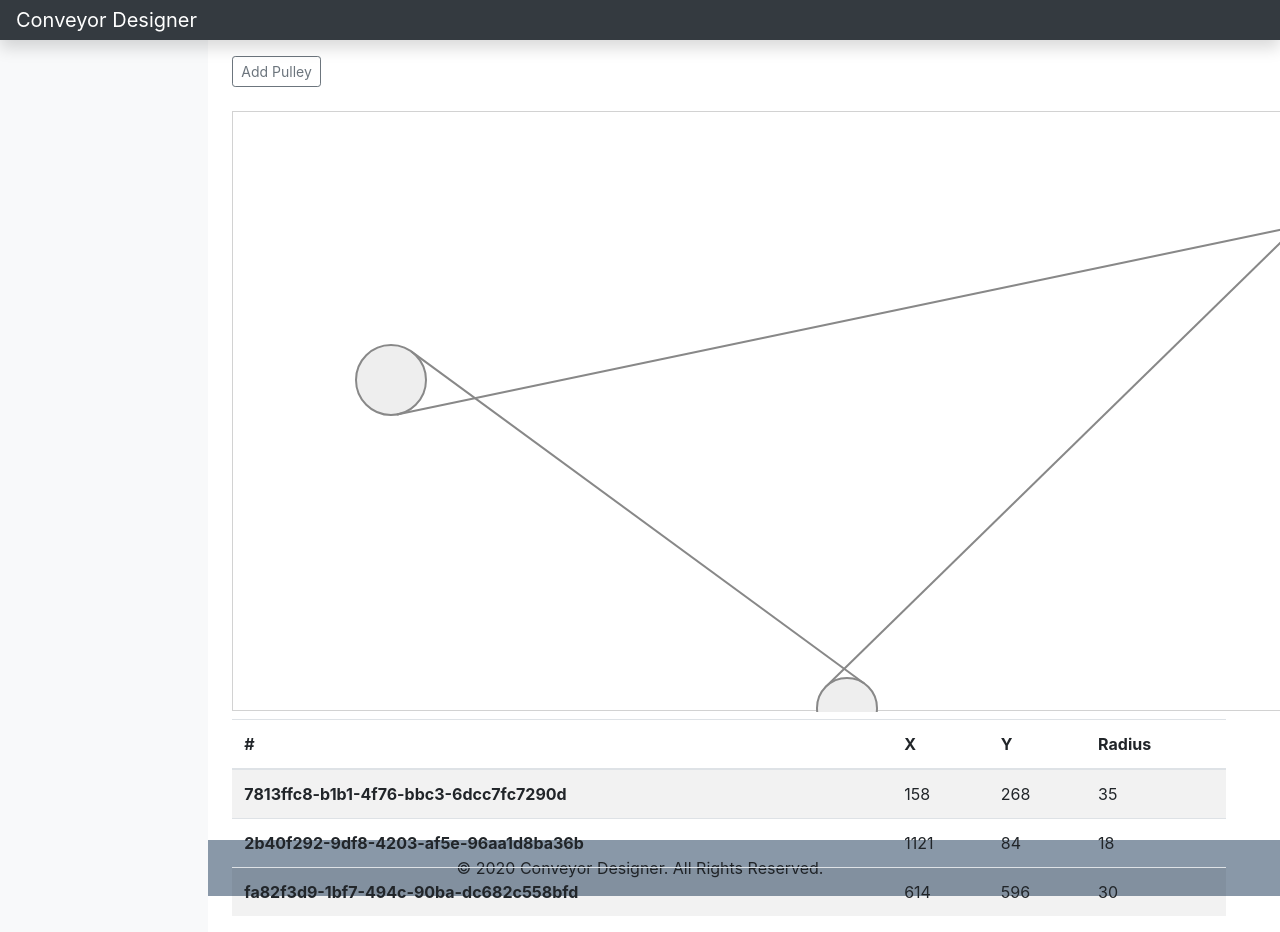
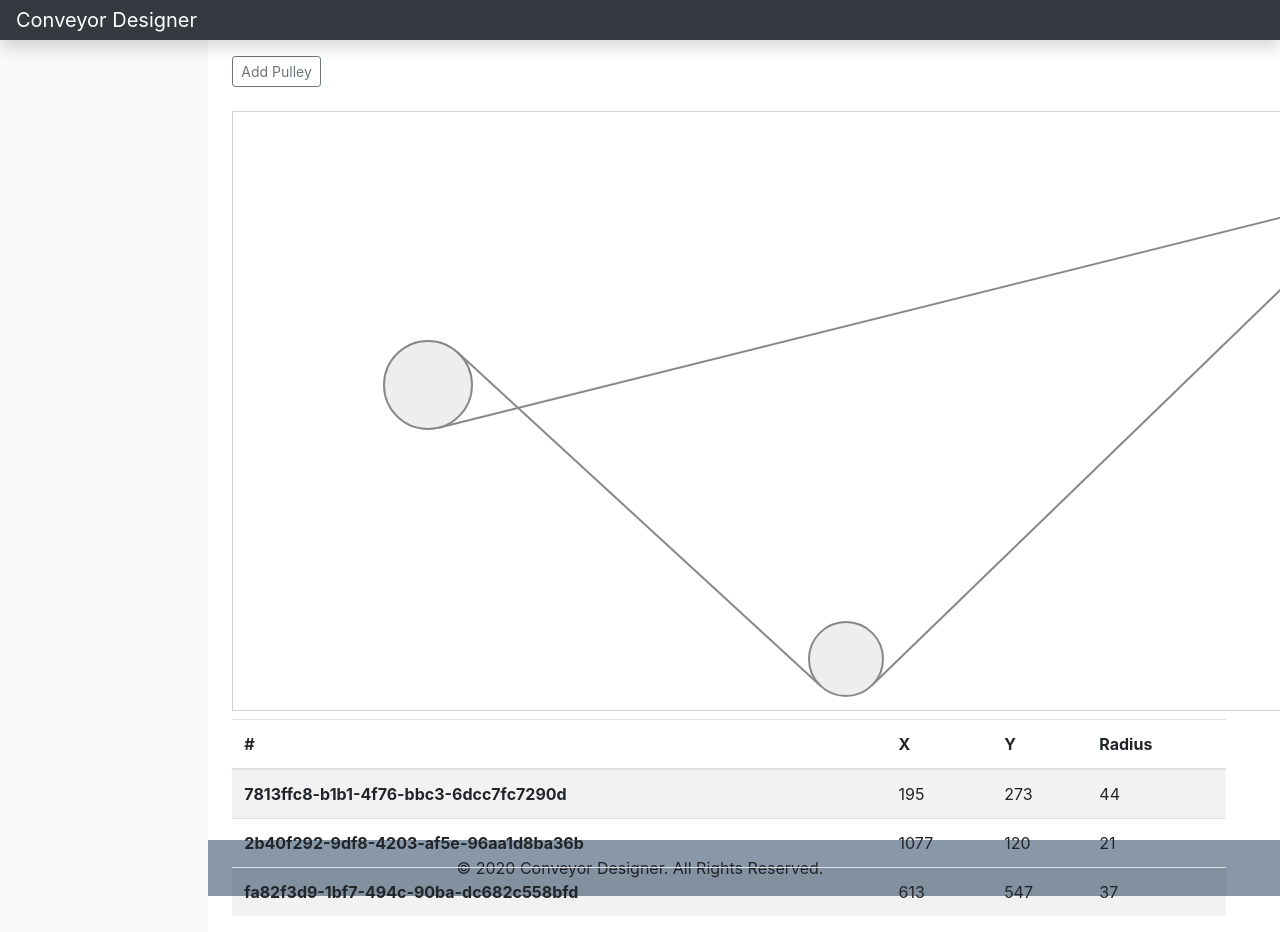
Before and after one commit to cbarsony/conveyor, a React (Create React App) app: page / in a window 1280 px wide. Shown: the top 932 px of the page. Built offline with nearby package versions, Linux system fonts and the light colour scheme.

Commit message:
fix radius change bug

```diff
--- a/src/App.js
+++ b/src/App.js
@@ -16,10 +16,10 @@ export const ROTATION = {
 export const App = () => {
   const [pulleys, setPulleys] = React.useState(_.range(3).map(n => ({
     id: uuid(),
-    x: Math.round(Math.random() * 1200),
-    y: Math.round(Math.random() * 600),
-    radius: Math.round(Math.random() * 30 + 10),
-    rotation: Math.random() > 1 ? ROTATION.CLOCKWISE : ROTATION.ANTICLOCKWISE,
+    x: Math.round(Math.random() * 1100 + 50),
+    y: Math.round(Math.random() * 500 + 50),
+    radius: Math.round(Math.random() * 40 + 10),
+    rotation: Math.random() > 0.5 ? ROTATION.CLOCKWISE : ROTATION.ANTICLOCKWISE,
   })))
   const [dropItem, setDropItem] = React.useState(null)
   const [selectedPulleyId, setSelectedPulleyId] = React.useState(null)
@@ -62,10 +62,10 @@ export const App = () => {
                           const pulley = stage.findOne(`#${selectedPulleyId}`)
                           const pulleyPosition = pulley.getPosition()
 
-                          const nextPulley = stage.findOne(`#${pulley.attrs.nextPulleyId}`)
+                          const nextPulley = stage.findOne(`#${pulley.attrs.data.nextPulleyId}`)
                           const nextPulleyPosition = nextPulley.getPosition()
 
-                          const prevPulley = stage.findOne(`#${pulley.attrs.prevPulleyId}`)
+                          const prevPulley = stage.findOne(`#${pulley.attrs.data.prevPulleyId}`)
                           const prevPulleyPosition = prevPulley.getPosition()
 
                           const prevLine = stage.findOne(`#belt_${prevPulley.attrs.id}`)
@@ -73,10 +73,12 @@ export const App = () => {
                             x: prevPulleyPosition.x,
                             y: prevPulleyPosition.y,
                             radius: prevPulley.getRadius(),
+                            rotation: prevPulley.attrs.data.rotation,
                           }, {
                             x: pulleyPosition.x,
                             y: pulleyPosition.y,
                             radius: pulley.getRadius(),
+                            rotation: pulley.attrs.data.rotation,
                           })
                           prevLine.setAttr('points', [prevLineTangents.start.x, prevLineTangents.start.y, prevLineTangents.end.x, prevLineTangents.end.y,])
 
@@ -85,10 +87,12 @@ export const App = () => {
                             x: pulleyPosition.x,
                             y: pulleyPosition.y,
                             radius: pulley.getRadius(),
+                            rotation: pulley.attrs.data.rotation,
                           }, {
                             x: nextPulleyPosition.x,
                             y: nextPulleyPosition.y,
                             radius: nextPulley.getRadius(),
+                            rotation: nextPulley.attrs.data.rotation,
                           })
                           nextLine.setAttr('points', [nextLineTangents.start.x, nextLineTangents.start.y, nextLineTangents.end.x, nextLineTangents.end.y,])
 
@@ -126,10 +130,10 @@ export const App = () => {
                           const pulley = stage.findOne(`#${selectedPulleyId}`)
                           const pulleyPosition = pulley.getPosition()
 
-                          const nextPulley = stage.findOne(`#${pulley.attrs.nextPulleyId}`)
+                          const nextPulley = stage.findOne(`#${pulley.attrs.data.nextPulleyId}`)
                           const nextPulleyPosition = nextPulley.getPosition()
 
-                          const prevPulley = stage.findOne(`#${pulley.attrs.prevPulleyId}`)
+                          const prevPulley = stage.findOne(`#${pulley.attrs.data.prevPulleyId}`)
                           const prevPulleyPosition = prevPulley.getPosition()
 
                           const prevLine = stage.findOne(`#belt_${prevPulley.attrs.id}`)
@@ -137,10 +141,12 @@ export const App = () => {
                             x: prevPulleyPosition.x,
                             y: prevPulleyPosition.y,
                             radius: prevPulley.getRadius(),
+                            rotation: prevPulley.attrs.data.rotation,
                           }, {
                             x: pulleyPosition.x,
                             y: pulleyPosition.y,
                             radius: pulley.getRadius(),
+                            rotation: pulley.attrs.data.rotation,
                           })
                           prevLine.setAttr('points', [prevLineTangents.start.x, prevLineTangents.start.y, prevLineTangents.end.x, prevLineTangents.end.y,])
 
@@ -149,10 +155,12 @@ export const App = () => {
                             x: pulleyPosition.x,
                             y: pulleyPosition.y,
                             radius: pulley.getRadius(),
+                            rotation: pulley.attrs.data.rotation,
                           }, {
                             x: nextPulleyPosition.x,
                             y: nextPulleyPosition.y,
                             radius: nextPulley.getRadius(),
+                            rotation: nextPulley.attrs.data.rotation,
                           })
                           nextLine.setAttr('points', [nextLineTangents.start.x, nextLineTangents.start.y, nextLineTangents.end.x, nextLineTangents.end.y,])
 
@@ -182,18 +190,16 @@ export const App = () => {
                         const value = Number(e.target.value)
                         const stage = window.Konva.stages[0]
                         stage.findOne(`#${selectedPulleyId}`).setAttr('radius', value)
-                        stage.children[0].draw()
 
-                        setPulleys(pulleys => {
-                          const pulleyIndex = pulleys.findIndex(p => p.id === selectedPulleyId)
+                        /**************/
 
                         const pulley = stage.findOne(`#${selectedPulleyId}`)
                         const pulleyPosition = pulley.getPosition()
 
-                          const nextPulley = stage.findOne(`#${pulley.attrs.nextPulleyId}`)
+                        const nextPulley = stage.findOne(`#${pulley.attrs.data.nextPulleyId}`)
                         const nextPulleyPosition = nextPulley.getPosition()
 
-                          const prevPulley = stage.findOne(`#${pulley.attrs.prevPulleyId}`)
+                        const prevPulley = stage.findOne(`#${pulley.attrs.data.prevPulleyId}`)
                         const prevPulleyPosition = prevPulley.getPosition()
 
                         const prevLine = stage.findOne(`#belt_${prevPulley.attrs.id}`)
@@ -201,10 +207,12 @@ export const App = () => {
                           x: prevPulleyPosition.x,
                           y: prevPulleyPosition.y,
                           radius: prevPulley.getRadius(),
+                          rotation: prevPulley.attrs.data.rotation,
                         }, {
                           x: pulleyPosition.x,
                           y: pulleyPosition.y,
                           radius: pulley.getRadius(),
+                          rotation: pulley.attrs.data.rotation,
                         })
                         prevLine.setAttr('points', [prevLineTangents.start.x, prevLineTangents.start.y, prevLineTangents.end.x, prevLineTangents.end.y,])
 
@@ -213,14 +221,19 @@ export const App = () => {
                           x: pulleyPosition.x,
                           y: pulleyPosition.y,
                           radius: pulley.getRadius(),
+                          rotation: pulley.attrs.data.rotation,
                         }, {
                           x: nextPulleyPosition.x,
                           y: nextPulleyPosition.y,
                           radius: nextPulley.getRadius(),
+                          rotation: nextPulley.attrs.data.rotation,
                         })
                         nextLine.setAttr('points', [nextLineTangents.start.x, nextLineTangents.start.y, nextLineTangents.end.x, nextLineTangents.end.y,])
 
-                          window.Konva.stages[0].children[0].draw()
+                        stage.children[0].draw()
+
+                        setPulleys(pulleys => {
+                          const pulleyIndex = pulleys.findIndex(p => p.id === selectedPulleyId)
 
                           return update(pulleys, {
                             [pulleyIndex]: {
@@ -321,7 +334,7 @@ export const App = () => {
             </thead>
             <tbody>
               {pulleys.map(pulley => (
-                <tr className={pulley.id === selectedPulleyId ? 'selectedPulley' : ''}>
+                <tr key={pulley.id} className={pulley.id === selectedPulleyId ? 'selectedPulley' : ''}>
                   <th scope="row">{pulley.id}</th>
                   <td>{pulley.x}</td>
                   <td>{pulley.y}</td>
--- a/src/Designer.js
+++ b/src/Designer.js
@@ -30,7 +30,6 @@ export class Designer extends React.Component {
       const dropIndicator = stage.findOne('#dropIndicator')
       const pulleys = this.props.pulleys
 
-      let closestPulley
       let smallestDistance = Number.MAX_SAFE_INTEGER
       let beltSectionMiddlePoint = {x: 0, y: 0}
 
@@ -44,7 +43,6 @@ export class Designer extends React.Component {
 
         if(distance < smallestDistance) {
           smallestDistance = distance
-          closestPulley = pulley
 
           beltSectionMiddlePoint = {
             x: (tangents.start.x + tangents.end.x) / 2,
@@ -61,15 +59,50 @@ export class Designer extends React.Component {
     }
   }
 
+  onPulleyPositionChange = ({target}) => {
+    const pulley = stage.findOne(`#${target.attrs.id}`)
+    const pulleyPosition = pulley.getPosition()
+
+    const nextPulley = stage.findOne(`#${target.attrs.data.nextPulleyId}`)
+    const nextPulleyPosition = nextPulley.getPosition()
+
+    const prevPulley = stage.findOne(`#${target.attrs.data.prevPulleyId}`)
+    const prevPulleyPosition = prevPulley.getPosition()
+
+    const prevLine = stage.findOne(`#belt_${prevPulley.attrs.id}`)
+    const prevLineTangents = getTangents({
+      x: prevPulleyPosition.x,
+      y: prevPulleyPosition.y,
+      radius: prevPulley.getRadius(),
+      rotation: prevPulley.attrs.data.rotation,
+    }, {
+      x: pulleyPosition.x,
+      y: pulleyPosition.y,
+      radius: pulley.getRadius(),
+      rotation: pulley.attrs.data.rotation,
+    })
+    prevLine.setAttr('points', [prevLineTangents.start.x, prevLineTangents.start.y, prevLineTangents.end.x, prevLineTangents.end.y,])
+
+    const nextLine = stage.findOne(`#belt_${pulley.attrs.id}`)
+    const nextLineTangents = getTangents({
+      x: pulleyPosition.x,
+      y: pulleyPosition.y,
+      radius: pulley.getRadius(),
+      rotation: pulley.attrs.data.rotation,
+    }, {
+      x: nextPulleyPosition.x,
+      y: nextPulleyPosition.y,
+      radius: nextPulley.getRadius(),
+      rotation: nextPulley.attrs.data.rotation,
+    })
+    nextLine.setAttr('points', [nextLineTangents.start.x, nextLineTangents.start.y, nextLineTangents.end.x, nextLineTangents.end.y,])
+
+    layer.draw()
+    this.props.onPulleyMove(target.attrs.id, Math.round(pulleyPosition.x), Math.round(pulleyPosition.y))
+  }
+
   componentDidMount() {
-    const {
-      pulleys,
-      selectedPulleyId,
-      setSelectedPulleyId,
-      onPulleyMove,
-      dropItem,
-      setSelectedPartIndex,
-    } = this.props
+    const {pulleys} = this.props
 
     stage = new Konva.Stage({
       container: 'Designer',
@@ -86,16 +119,6 @@ export class Designer extends React.Component {
       }
     })
 
-    /*stage.on('click', () => {
-     if(selectedPulleyId !== null) {
-     const prevSelectedPulley = stage.findOne(`#${selectedPulleyId}`)
-     prevSelectedPulley.setAttr('fill', pulleyFillColor)
-     selectedPulleyId = null
-
-     layer.draw()
-     }
-     })*/
-
     stage.on('mousemove', this.onStageMouseMove)
 
     pulleys.forEach((pulley, pulleyIndex) => {
@@ -104,8 +127,11 @@ export class Designer extends React.Component {
       const tangents = getTangents(pulley, nextPulley)
 
       const pulleyGeometry = new Konva.Circle({
-        nextPulleyId: nextPulley.id,
-        prevPulleyId: prevPulley.id,
+        data: {
+          nextPulleyId: nextPulley.id,
+          prevPulleyId: prevPulley.id,
+          rotation: pulley.rotation,
+        },
         id: pulley.id,
         x: pulley.x,
         y: pulley.y,
@@ -118,43 +144,7 @@ export class Designer extends React.Component {
 
       pulleyGeometry.on('click', this.onPulleyClick)
 
-      pulleyGeometry.on('dragend', ({target}) => {
-        const pulley = stage.findOne(`#${target.attrs.id}`)
-        const pulleyPosition = pulley.getPosition()
-
-        const nextPulley = stage.findOne(`#${target.attrs.nextPulleyId}`)
-        const nextPulleyPosition = nextPulley.getPosition()
-
-        const prevPulley = stage.findOne(`#${target.attrs.prevPulleyId}`)
-        const prevPulleyPosition = prevPulley.getPosition()
-
-        const prevLine = stage.findOne(`#belt_${prevPulley.attrs.id}`)
-        const prevLineTangents = getTangents({
-          x: prevPulleyPosition.x,
-          y: prevPulleyPosition.y,
-          radius: prevPulley.getRadius(),
-        }, {
-          x: pulleyPosition.x,
-          y: pulleyPosition.y,
-          radius: pulley.getRadius(),
-        })
-        prevLine.setAttr('points', [prevLineTangents.start.x, prevLineTangents.start.y, prevLineTangents.end.x, prevLineTangents.end.y,])
-
-        const nextLine = stage.findOne(`#belt_${pulley.attrs.id}`)
-        const nextLineTangents = getTangents({
-          x: pulleyPosition.x,
-          y: pulleyPosition.y,
-          radius: pulley.getRadius(),
-        }, {
-          x: nextPulleyPosition.x,
-          y: nextPulleyPosition.y,
-          radius: nextPulley.getRadius(),
-        })
-        nextLine.setAttr('points', [nextLineTangents.start.x, nextLineTangents.start.y, nextLineTangents.end.x, nextLineTangents.end.y,])
-
-        layer.draw()
-        this.props.onPulleyMove(target.attrs.id, Math.round(pulleyPosition.x), Math.round(pulleyPosition.y))
-      })
+      pulleyGeometry.on('dragend', this.onPulleyPositionChange)
 
       const line = new Konva.Line({
         id: `belt_${pulley.id}`,
```
Lines whose indentation alone changed are shown as unchanged.
